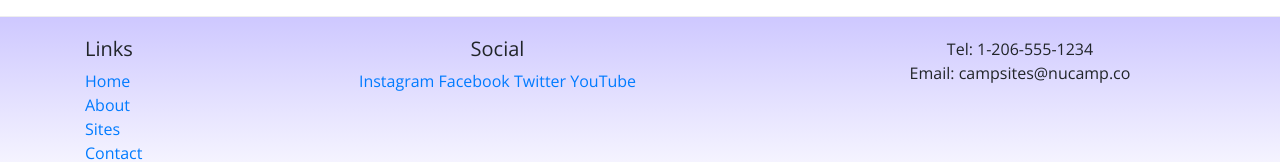
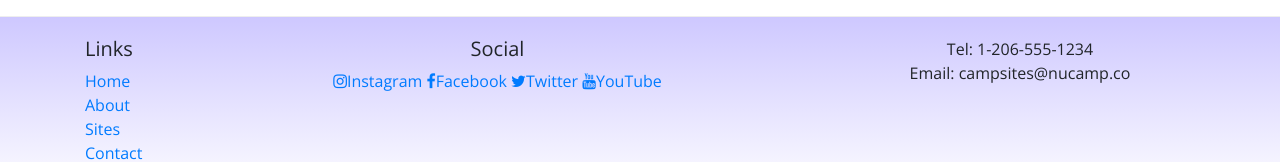
Before and after one commit to laylar/nucamp-bootstrap, a website: page index.html in a window 1280 px wide. Shown: the part 808-970 px from the top of the page. Drawn offline with nearby package versions, Linux system fonts and the light colour scheme.

Commit message:
added font-awesome functionality to social media in footer

```diff
--- a/index.html
+++ b/index.html
@@ -37,6 +37,8 @@
             </button>
             <div class="collapse navbar-collapse" id="nucampNavbar"></div>
                 <ul class="navbar-nav">
+                    <!--font-awesome can be added with either <span> or <i> tags.
+                        The creaters prefer <i> for brevity, but <span> is semantically more correct.-->
                     <li class="nav-item active"><a class="nav-link" href="#"> <i class="fa fa-home fa-lg"></i>Home</a></li>
                     <li class="nav-item"><a class="nav-link" href="aboutus.html"><i class="fa fa-info fa-lg"></i>About</a></li>
                     <li class="nav-item"><a class="nav-link" href="#"><i class="fa fa-list fa-lg"></i>Sites</a></li>
@@ -92,10 +94,10 @@
                 </div>
                 <div class="col-6 col-sm-5 text-center">
                     <h5>Social</h5>
-                    <a href="http://instagram.com/">Instagram</a>
-                    <a href="http://facebook.com/">Facebook</a>
-                    <a href="http://twitter.com/">Twitter</a>
-                    <a href="http://youtube.com/">YouTube</a>
+                    <a href="http://instagram.com/"> <i class="fa fa-instagram"></i>Instagram</a>
+                    <a href="http://facebook.com/"><i class="fa fa-facebook"></i>Facebook</a>
+                    <a href="http://twitter.com/"><i class="fa fa-twitter"></i>Twitter</a>
+                    <a href="http://youtube.com/"><i class="fa fa-youtube"></i>YouTube</a>
                 </div>
                 <div class="col-sm-4 col-sm-2 offset-1 text-center">
                     Tel: 1-206-555-1234<br />
```
